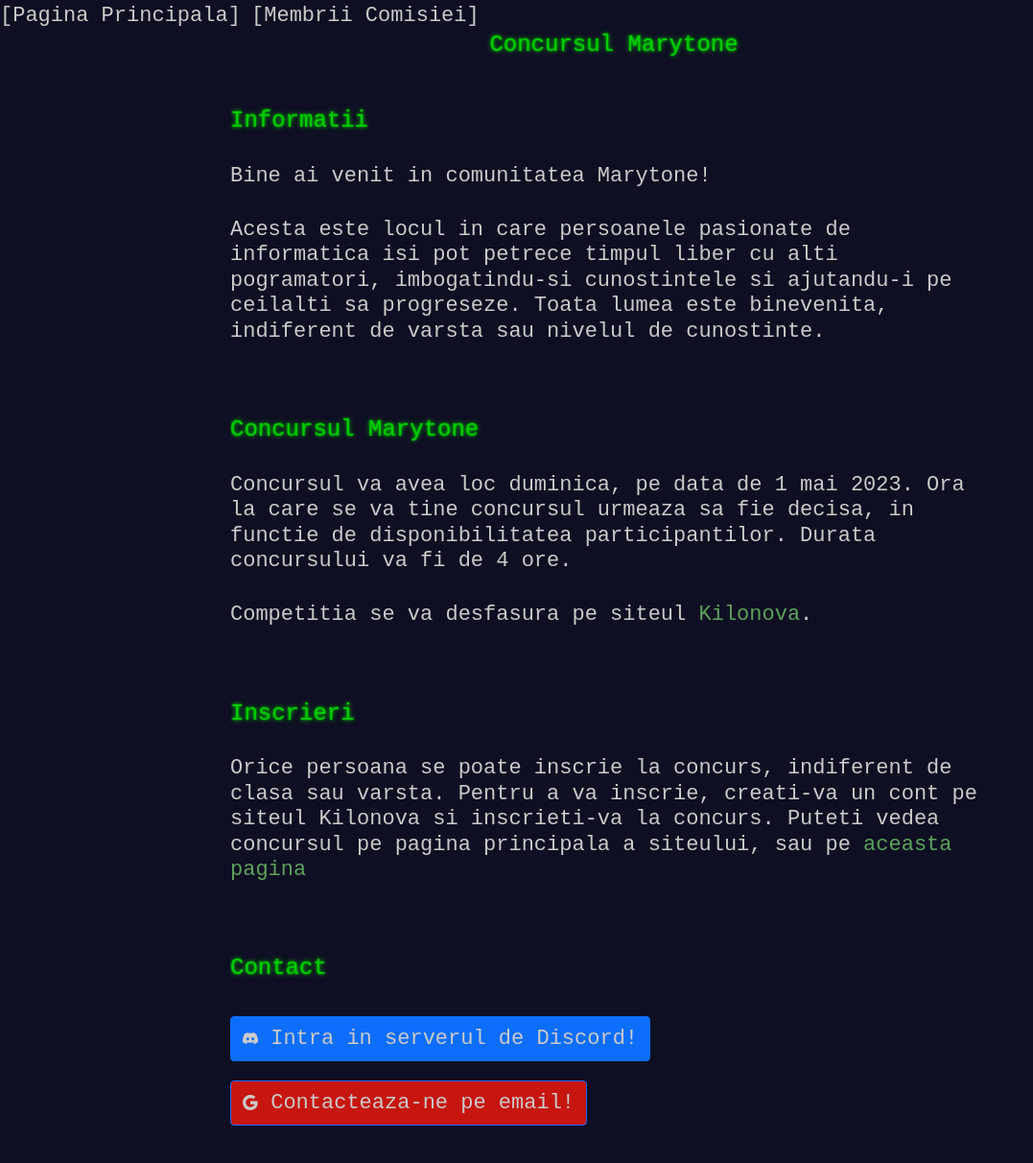
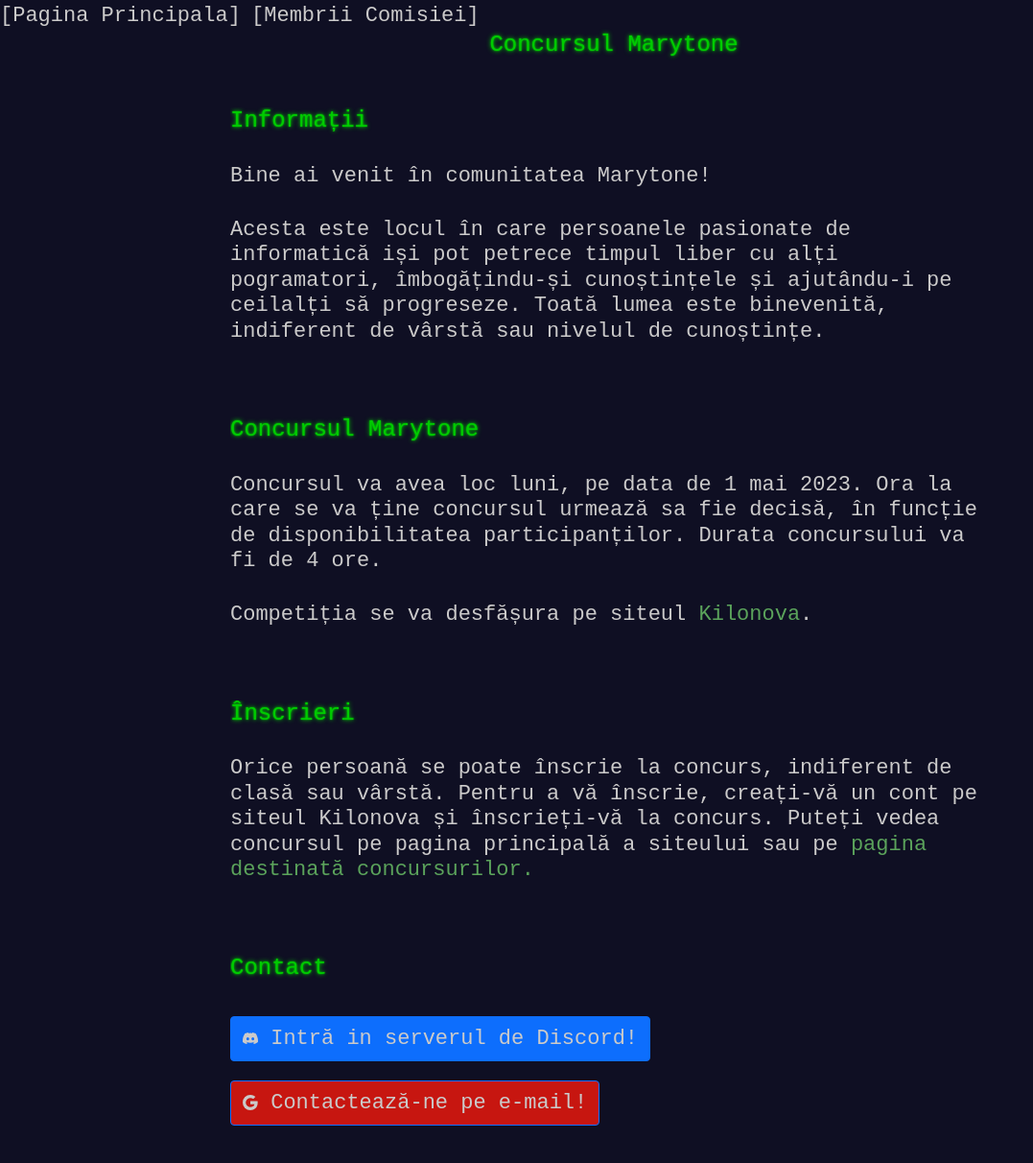
Before and after one commit to daresh887/concursul-marytone, a plain HTML site: page index.html in a window 1280 px wide. Shown: the whole page at 96% size, without its empty margins (0-1077 px from the left). Drawn offline with nearby package versions, Linux system fonts and the light colour scheme.

Commit message:
Update index.html

```diff
--- a/index.html
+++ b/index.html
@@ -18,21 +18,21 @@
   <center>
     <div style="width: 100%; max-width: 800px; margin: 0; text-align:left; font-family: 'Source Code Pro', monospace;">
       <div class="information_container">
-        <h2 class="typewrite">Informatii</h2>
-        <h4>Bine ai venit in comunitatea Marytone!<h4>
-        <h4>Acesta este locul in care persoanele pasionate de informatica isi pot petrece timpul liber cu alti pogramatori, imbogatindu-si cunostintele si ajutandu-i pe ceilalti sa progreseze. Toata lumea este binevenita, indiferent de varsta sau nivelul de cunostinte.</h4>
+        <h2 class="typewrite">Informații</h2>
+        <h4>Bine ai venit în comunitatea Marytone!<h4>
+        <h4>Acesta este locul în care persoanele pasionate de informatică iși pot petrece timpul liber cu alți pogramatori, îmbogățindu-și cunoștințele și ajutându-i pe ceilalți să progreseze. Toată lumea este binevenită, indiferent de vârstă sau nivelul de cunoștințe.</h4>
       </div>
 
       <div class="information_container">
         <h2 class="typewrite">Concursul Marytone</h2>
-        <h4>Concursul va avea loc duminica, pe data de 1 mai 2023. Ora la care se va tine concursul urmeaza sa fie decisa, in functie de disponibilitatea participantilor. Durata concursului va fi de 4 ore.</h4>
-        <h4>Competitia se va desfasura pe siteul <a class="form_link" href="https://kilonova.ro/">Kilonova</a>.</h4>
+        <h4>Concursul va avea loc luni, pe data de 1 mai 2023. Ora la care se va ține concursul urmează sa fie decisă, în funcție de disponibilitatea participanților. Durata concursului va fi de 4 ore.</h4>
+        <h4>Competiția se va desfășura pe siteul <a class="form_link" href="https://kilonova.ro/">Kilonova</a>.</h4>
       </div>
 
 
       <div class="information_container">
-        <h2 class="typewrite">Inscrieri</h2>
-        <h4>Orice persoana se poate inscrie la concurs, indiferent de clasa sau varsta. Pentru a va inscrie, creati-va un cont pe siteul Kilonova si inscrieti-va la concurs. Puteti vedea concursul pe pagina principala a siteului, sau pe <a class="form_link" href="https://kilonova.ro/contests">aceasta pagina</a></h4>
+        <h2 class="typewrite">Înscrieri</h2>
+        <h4>Orice persoană se poate înscrie la concurs, indiferent de clasă sau vârstă. Pentru a vă înscrie, creați-vă un cont pe siteul Kilonova și înscrieți-vă la concurs. Puteți vedea concursul pe pagina principală a siteului sau pe <a class="form_link" href="https://kilonova.ro/contests">pagina destinată concursurilor.</a></h4>
       </div>
 
       <div class="information_container">
@@ -45,7 +45,7 @@
                   <path d="M13.545 2.907a13.227 13.227 0 0 0-3.257-1.011.05.05 0 0 0-.052.025c-.141.25-.297.577-.406.833a12.19 12.19 0 0 0-3.658 0 8.258 8.258 0 0 0-.412-.833.051.051 0 0 0-.052-.025c-1.125.194-2.22.534-3.257 1.011a.041.041 0 0 0-.021.018C.356 6.024-.213 9.047.066 12.032c.001.014.01.028.021.037a13.276 13.276 0 0 0 3.995 2.02.05.05 0 0 0 .056-.019c.308-.42.582-.863.818-1.329a.05.05 0 0 0-.01-.059.051.051 0 0 0-.018-.011 8.875 8.875 0 0 1-1.248-.595.05.05 0 0 1-.02-.066.051.051 0 0 1 .015-.019c.084-.063.168-.129.248-.195a.05.05 0 0 1 .051-.007c2.619 1.196 5.454 1.196 8.041 0a.052.052 0 0 1 .053.007c.08.066.164.132.248.195a.051.051 0 0 1-.004.085 8.254 8.254 0 0 1-1.249.594.05.05 0 0 0-.03.03.052.052 0 0 0 .003.041c.24.465.515.909.817 1.329a.05.05 0 0 0 .056.019 13.235 13.235 0 0 0 4.001-2.02.049.049 0 0 0 .021-.037c.334-3.451-.559-6.449-2.366-9.106a.034.034 0 0 0-.02-.019Zm-8.198 7.307c-.789 0-1.438-.724-1.438-1.612 0-.889.637-1.613 1.438-1.613.807 0 1.45.73 1.438 1.613 0 .888-.637 1.612-1.438 1.612Zm5.316 0c-.788 0-1.438-.724-1.438-1.612 0-.889.637-1.613 1.438-1.613.807 0 1.451.73 1.438 1.613 0 .888-.631 1.612-1.438 1.612Z"></path>
                 </svg>
 
-                Intra in serverul de Discord!
+                Intră in serverul de Discord!
               </a>
             </button>
           </li>
@@ -56,7 +56,7 @@
                 <svg xmlns="http://www.w3.org/2000/svg" width="16" height="16" fill="currentColor" class="bi bi-google" viewBox="0 0 16 16">
                   <path d="M15.545 6.558a9.42 9.42 0 0 1 .139 1.626c0 2.434-.87 4.492-2.384 5.885h.002C11.978 15.292 10.158 16 8 16A8 8 0 1 1 8 0a7.689 7.689 0 0 1 5.352 2.082l-2.284 2.284A4.347 4.347 0 0 0 8 3.166c-2.087 0-3.86 1.408-4.492 3.304a4.792 4.792 0 0 0 0 3.063h.003c.635 1.893 2.405 3.301 4.492 3.301 1.078 0 2.004-.276 2.722-.764h-.003a3.702 3.702 0 0 0 1.599-2.431H8v-3.08h7.545z"/>
                 </svg>
-                Contacteaza-ne pe email!
+                Contactează-ne pe e-mail!
               </a>
             </button>
           </li>
```
